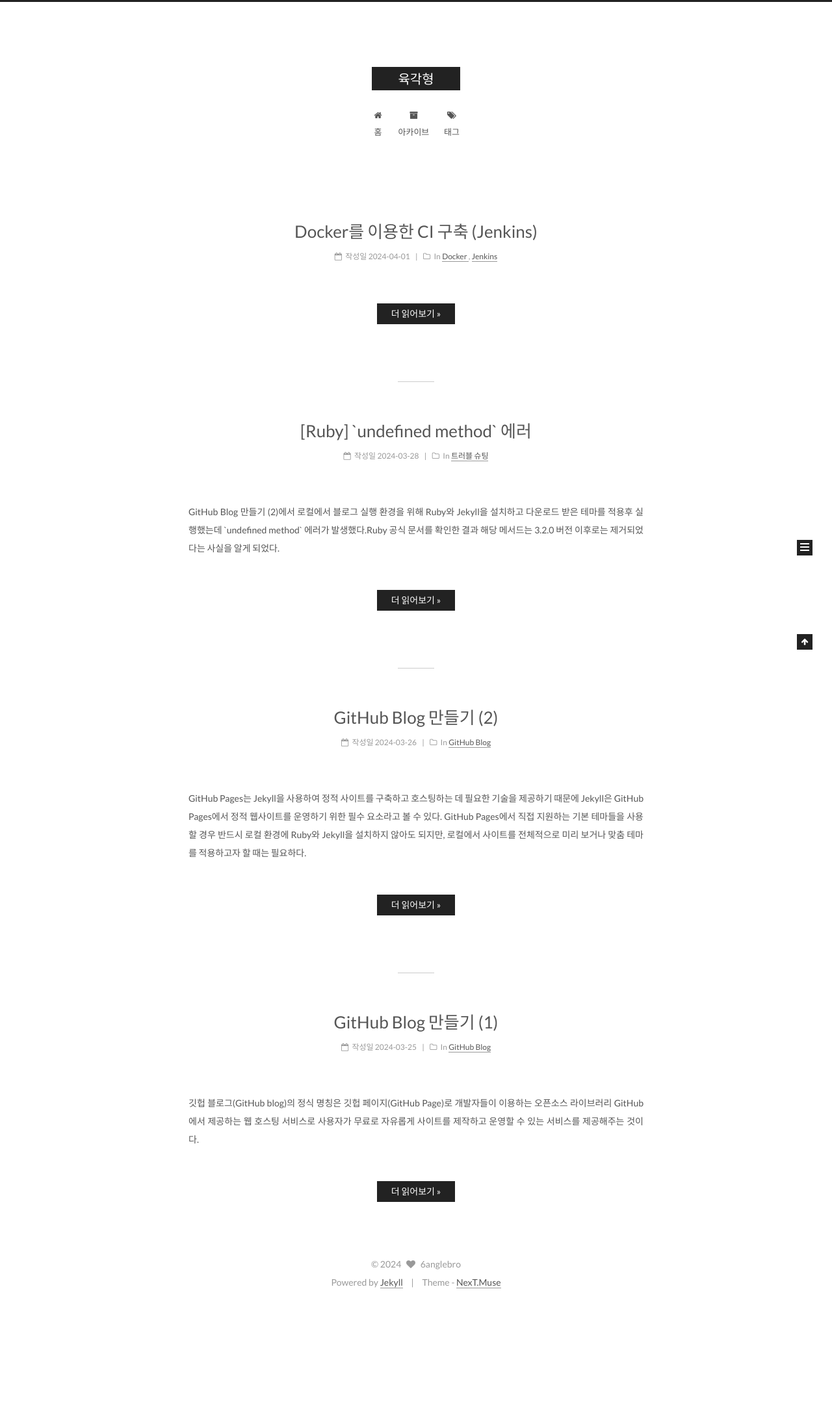
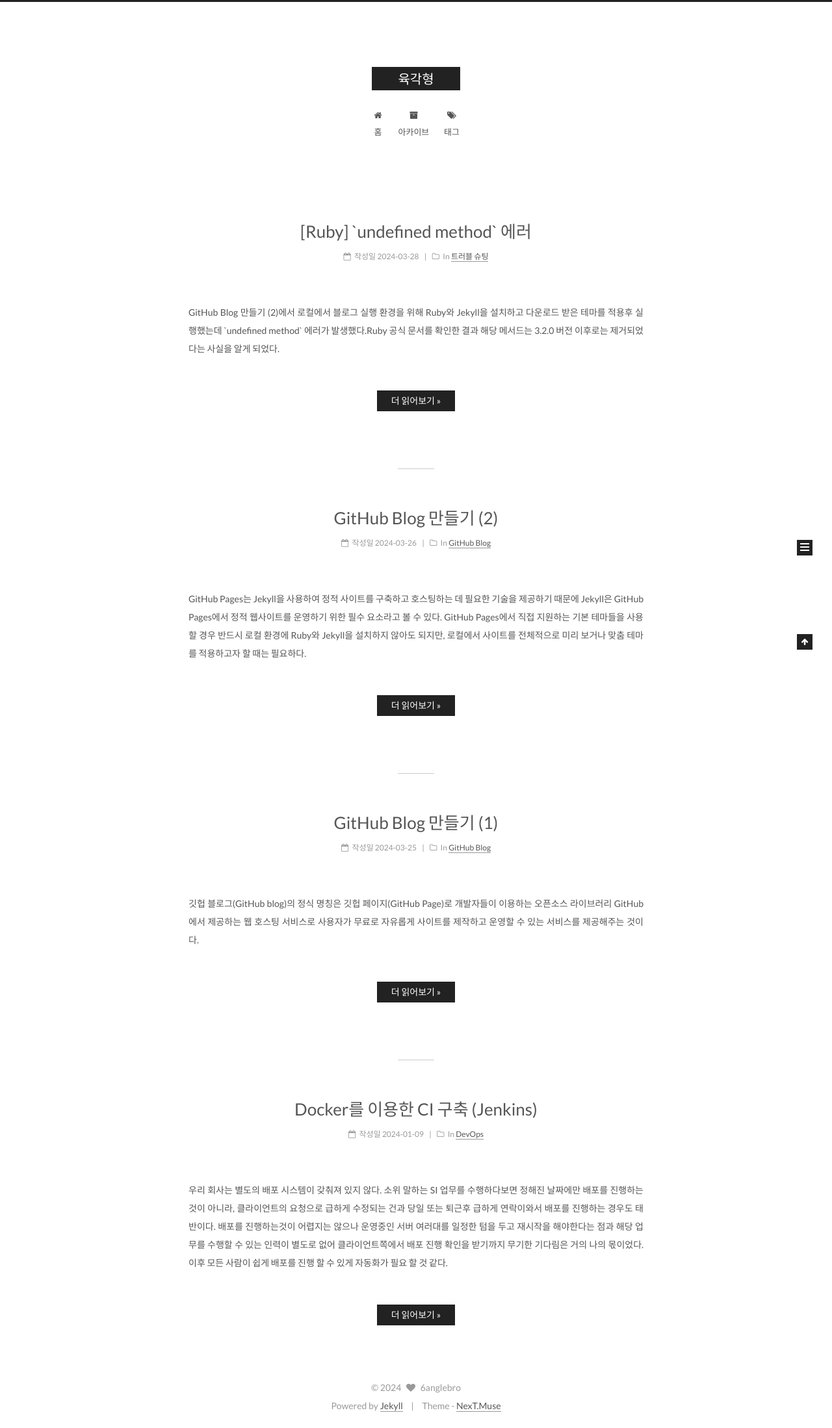
Before and after one commit to yukmekim/yukmekim.github.io, a Jekyll site: the page built from index.html, in a window 1280 px wide. Shown: the whole page at 65% size. Built offline with Jekyll 4.4.1, drawn with Linux system fonts in a browser that asks for light colours; the list of posts is cut into pages by our own code; before the commit the page ends 2008 px from its top, so only the background shows below that.

Commit message:
[Notion] CI/CD 구축 포스팅 일부 작성

```diff
--- /dev/null
+++ b/_posts/2024-01-09-devops-jenkins-1.md
@@ -0,0 +1,19 @@
+---
+title: Docker를 이용한 CI 구축 (Jenkins)
+description: 우리 회사는 별도의 배포 시스템이 갖춰져 있지 않다. 소위 말하는 SI 업무를 수행하다보면 정해진 날짜에만 배포를 진행하는 것이 아니라, 클라이언트의 요청으로 급하게 수정되는 건과 당일 또는 퇴근후 급하게 연락이와서 배포를 진행하는 경우도 태반이다. 배포를 진행하는것이 어렵지는 않으나 운영중인 서버 여러대를 일정한 텀을 두고 재시작을 해야한다는 점과 해당 업무를 수행할 수 있는 인력이 별도로 없어 클라이언트쪽에서 배포 진행 확인을 받기까지 무기한 기다림은 거의 나의 몫이었다. 이후 모든 사람이 쉽게 배포를 진행 할 수 있게 자동화가 필요 할 것 같다.
+categories:
+ - DevOps
+tags:
+ - Docker
+ - Jenkins
+---
+
+내가 신입 사원으로 입사후 업무를 진행하며 매일 같이 긴장을 놓지 못하는 순간중 하나가, 배포 일정이다.
+
+우리 회사는 별도의 배포 시스템이 갖춰져 있지 않다. 소위 말하는 SI 업무를 수행하다보면 정해진 날짜에만 배포를 진행하는 것이 아니라, 클라이언트의 요청으로 급하게 수정되는 건과 당일 또는 퇴근후 급하게 연락이와서 배포를 진행하는 경우도 태반이다.
+
+배포를 진행하는것이 어렵지는 않으나 운영중인 서버 여러대를 일정한 텀을 두고 재시작을 해야한다는 점과 해당 업무를 수행할 수 있는 인력이 별도로 없어 클라이언트쪽에서 배포 진행 확인을 받기까지 무기한 기다림은 거의 나의 몫이었다.
+
+이후 모든 사람이 쉽게 배포를 진행 할 수 있게 자동화가 필요 할 것 같다.
+
+### Docker 설치
--- a/_posts/2024-04-01-devops-jenkins-1.md
+++ /dev/null
@@ -1,9 +0,0 @@
----
-title: Docker를 이용한 CI 구축 (Jenkins)
-description:
-categories:
- - Docker
- - Jenkins
-tags:
- - DevOps
----
```
Also changed, not shown: _posts/2024-03-28-github-blog-3.md (+3 -1 lines).
